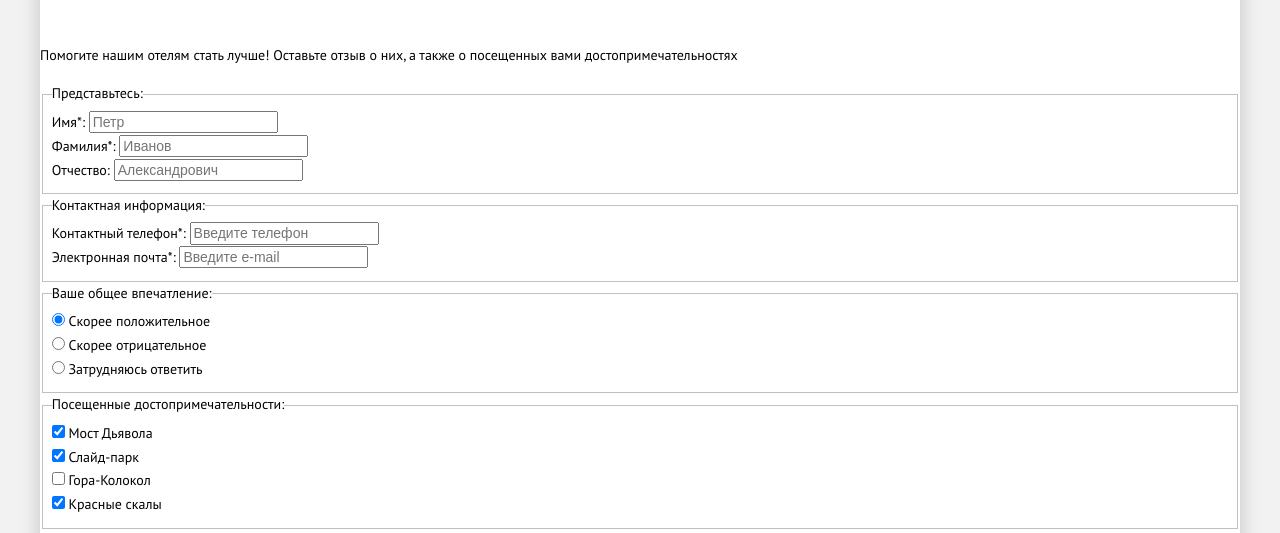
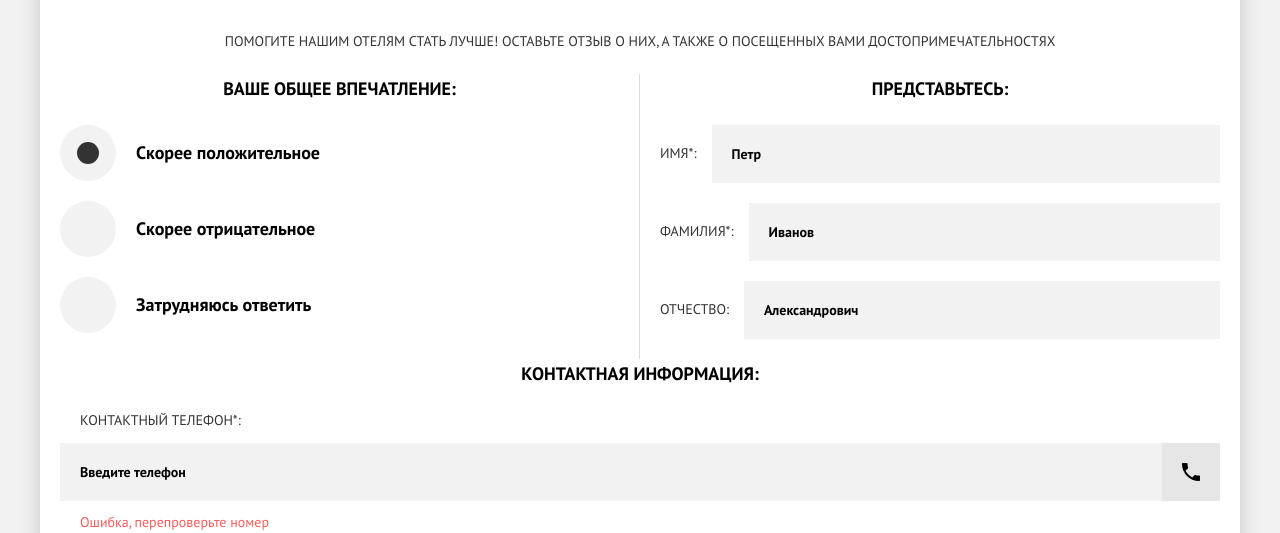
Before and after one commit to DiasNurdicanov/63990-sedona-1, a website: page form.html in a window 1280 px wide. Shown: the part 386-919 px from the top of the page. Drawn offline with nearby package versions, Linux system fonts and the light colour scheme; files that its build step writes are made by us from their sources.

Commit message:
Базовая стилизация страницы формы + начал сетку

```diff
--- a/form.html
+++ b/form.html
@@ -39,78 +39,96 @@
           <p>Помогите нашим отелям стать лучше! Оставьте отзыв о них, а также о посещенных вами достопримечательностях</p>
         </div>
         <form action="https://echo.htmlacademy.ru/" method="post" class="review__form">
-          <fieldset class="review__group">
-            <legend class="review__group-title">Представьтесь:</legend>
-            <div class="form-field">
-              <label for="name">Имя*:</label>
-              <input type="text" id="name" name="name" placeholder="Петр" required>
+          <fieldset class="review__group review__group--full-name">
+            <div class="review__group-title">Представьтесь:</div>
+            <div class="field-text">
+              <label class="field-text__label" for="name">Имя*:</label>
+              <input class="field-text__input" type="text" id="name" name="name" placeholder="Петр" required>
             </div>
-            <div class="form-field">
-              <label for="surname">Фамилия*:</label>
-              <input type="text" id="surname" name="surname" placeholder="Иванов" required>
+            <div class="field-text">
+              <label class="field-text__label" for="surname">Фамилия*:</label>
+              <input class="field-text__input" type="text" id="surname" name="surname" placeholder="Иванов" required>
             </div>
-            <div class="form-field">
-              <label for="patronymic">Отчество:</label>
-              <input type="text" id="patronymic" name="patronymic" placeholder="Александрович">
+            <div class="field-text">
+              <label class="field-text__label" for="patronymic">Отчество:</label>
+              <input class="field-text__input" type="text" id="patronymic" name="patronymic" placeholder="Александрович">
             </div>
           </fieldset>
 
-          <fieldset class="review__group">
-            <legend class="review__group-title">Контактная информация:</legend>
-            <div class="form-field">
-              <label for="nubmer">Контактный телефон*:</label>
-              <input type="tel" id="number" name="number" placeholder="Введите телефон" required>
+          <fieldset class="review__group  review__group--contacts">
+            <div class="review__group-title">Контактная информация:</div>
+            <div class="field-number">
+              <label class="field-number__label" for="nubmer">Контактный телефон*:</label>
+              <input class="field-number__input" type="tel" id="number" name="number" placeholder="Введите телефон" required>
+              <div class="field-number__error-message">Ошибка, перепроверьте номер</div>
             </div>
-            <div class="form-field">
-              <label for="email">Электронная почта*:</label>
-              <input type="email" id="email" name="email" placeholder="Введите e-mail" required>
+            <div class="field-email">
+              <label class="field-email__label" for="email">Электронная почта*:</label>
+              <input class="field-email__input" type="email" id="email" name="email" placeholder="Введите e-mail" required>
             </div>
           </fieldset>
 
-          <fieldset class="review__group">
-            <legend class="review__group-title">Ваше общее впечатление:</legend>
-            <div class="form-field">
-              <input type="radio" id="positive" value="positive" name="impression" checked>
-              <label for="positive">Скорее положительное</label>
+          <fieldset class="review__group review__group--impression">
+            <div class="review__group-title">Ваше общее впечатление:</div>
+            <div class="field-radio">
+              <input class="field-radio__input" type="radio" id="positive" value="positive" name="impression" checked>
+              <label class="field-radio__label" for="positive">
+                <span class="field-radio__label-text">Скорее положительное</span>
+              </label>
             </div>
-            <div class="form-field">
-              <input type="radio" id="negative" value="negative" name="impression">
-              <label for="negative">Скорее отрицательное</label>
+            <div class="field-radio">
+              <input class="field-radio__input" type="radio" id="negative" value="negative" name="impression">
+              <label class="field-radio__label" for="negative">
+                <span class="field-radio__label-text">Скорее отрицательное</span>
+              </label>
             </div>
-            <div class="form-field">
-              <input type="radio" id="difficult-to-answer" value="difficult-to-answer" name="impression">
-              <label for="difficult-to-answer">Затрудняюсь ответить</label>
+            <div class="field-radio">
+              <input class="field-radio__input" type="radio" id="difficult-to-answer" value="difficult-to-answer" name="impression">
+              <label class="field-radio__label" for="difficult-to-answer">
+                <span class="field-radio__label-text">Затрудняюсь ответить</span>
+              </label>
             </div>
           </fieldset>
 
-          <fieldset class="review__group">
-            <legend class="review__group-title">Посещенные достопримечательности:</legend>
-            <div class="form-field">
-              <input type="checkbox" id="devils-bridge" value="devils-bridge" checked>
-              <label for="devils-bridge">Мост Дьявола</label>
+          <fieldset class="review__group review__group--attraction">
+            <div class="review__group-title">Посещенные достопримечательности:</div>
+            <div class="field-checkbox">
+              <input class="field-checkbox__input" type="checkbox" id="devils-bridge" value="devils-bridge" checked>
+              <label class="field-checkbox__label" for="devils-bridge">
+                <span class="field-checkbox__label-text">Мост Дьявола</span>
+              </label>
             </div>
-            <div class="form-field">
-              <input type="checkbox" id="slide-park" value="slide-park" checked>
-              <label for="slide-park">Слайд-парк</label>
+            <div class="field-checkbox">
+              <input class="field-checkbox__input" type="checkbox" id="slide-park" value="slide-park" checked>
+              <label class="field-checkbox__label" for="slide-park">
+                <span class="field-checkbox__label-text">Слайд-парк</span>
+              </label>
             </div>
-            <div class="form-field">
-              <input type="checkbox" id="bell-rock" value="bell-rock">
-              <label for="bell-rock">Гора-Колокол</label>
+            <div class="field-checkbox">
+              <input class="field-checkbox__input" type="checkbox" id="bell-rock" value="bell-rock">
+              <label class="field-checkbox__label" for="bell-rock">
+                <span class="field-checkbox__label-text">Гора-Колокол</span>
+              </label>
             </div>
-            <div class="form-field">
-              <input type="checkbox" id="red-rocks" value="red-rocks" checked>
-              <label for="red-rocks">Красные скалы</label>
+            <div class="field-checkbox">
+              <input class="field-checkbox__input" type="checkbox" id="red-rocks" value="red-rocks" checked>
+              <label class="field-checkbox__label" for="red-rocks">
+                <span class="field-checkbox__label-text">Красные скалы</span>
+              </label>
             </div>
           </fieldset>
 
-          <fieldset class="review__group">
-            <legend class="review__group-title">Опишите свои эмоции:</legend>
-            <div class="form-field">
+          <fieldset class="review__group review__group--emotions">
+            <div class="review__group-title">Опишите свои эмоции:</div>
+            <div class="field-textarea">
               <textarea name="emotions" id="emotions" placeholder="Опишите подробно все свои восторги"></textarea>
             </div>
           </fieldset>
 
-          <button class="review__btn btn" type="submit">Отправить отзыв</button>
+          <footer class="review__footer">
+            <button class="review__btn btn" type="submit">Отправить отзыв</button>
+          </footer>
+
         </form>
       </section>
 
--- a/sass/blocks/btn.scss
+++ b/sass/blocks/btn.scss
@@ -5,4 +5,5 @@
   color: $color-secondary;
   text-decoration: none;
   padding: 15px;
+  border: none;
 }
--- /dev/null
+++ b/sass/blocks/field-checkbox.scss
@@ -0,0 +1,36 @@
+.field-checkbox {
+  margin-bottom: 20px;
+
+  &:last-child {
+    margin-bottom: 0;
+  }
+}
+.field-checkbox__input {
+  display: none;
+
+  &:checked + .field-checkbox__label:before {
+    padding: 17px;
+    background: #f2f2f2 url(../img/icon-tick.svg) no-repeat center;
+  }
+}
+.field-checkbox__label {
+  display: block;
+  font-size: 0;
+
+  &::before {
+    content: '';
+    display: inline-block;
+    vertical-align: middle;
+    width: 56px;
+    height: 56px;
+    border-radius: 5px;
+    background: #f2f2f2;
+    margin-right: 20px;
+  }
+}
+.field-checkbox__label-text {
+  display: inline-block;
+  vertical-align: middle;
+  font-size: $font-size--medium;
+  font-weight: 700;
+}
--- /dev/null
+++ b/sass/blocks/field-email.scss
@@ -0,0 +1,28 @@
+.field-email {
+
+}
+.field-email__label {
+  display: block;
+  padding-left: 20px;
+  text-transform: uppercase;
+  color: $color-text;
+  margin-bottom: 10px;
+}
+.field-email__input {
+  display: block;
+  width: 100%;
+  height: 58px;
+  background: #f2f2f2;
+  background: url(../img/icon-mail.svg) no-repeat right 20px center,
+              linear-gradient(to left, #e6e6e6 58px, #f2f2f2 58px);
+  border: none;
+  color: #000;
+  font-weight: 700;
+  padding: 20px;
+  padding-right: 78px;
+
+  &::placeholder {
+    color: #000;
+    opacity: 1;
+  }
+}
--- /dev/null
+++ b/sass/blocks/field-number.scss
@@ -0,0 +1,32 @@
+.field-number {
+
+}
+.field-number__label {
+  display: block;
+  padding-left: 20px;
+  text-transform: uppercase;
+  color: $color-text;
+  margin-bottom: 10px;
+}
+.field-number__input {
+  display: block;
+  width: 100%;
+  height: 58px;
+  background: #f2f2f2;
+  background: url(../img/icon-phone.svg) no-repeat right 20px center,
+              linear-gradient(to left, #e6e6e6 58px, #f2f2f2 58px);
+  border: none;
+  color: #000;
+  font-weight: 700;
+  padding: 20px;
+  padding-right: 78px;
+
+  &::placeholder {
+    color: #000;
+    opacity: 1;
+  }
+}
+.field-number__error-message {
+  padding: 10px 20px;
+  color: #ff5c5c;
+}
--- /dev/null
+++ b/sass/blocks/field-radio.scss
@@ -0,0 +1,43 @@
+.field-radio {
+  margin-bottom: 10px;
+
+  &:last-child {
+    margin-bottom: 0;
+  }
+}
+.field-radio__input {
+  display: none;
+
+  &:checked + .field-radio__label:before {
+    padding: 17px;
+    background: linear-gradient(to top, #333, #333),
+                linear-gradient(to top, #f2f2f2, #f2f2f2);
+    background-clip: content-box, border-box;
+  }
+}
+.field-radio__label {
+  display: block;
+  font-size: 0;
+
+  &::before {
+    content: '';
+    display: inline-block;
+    vertical-align: middle;
+    width: 56px;
+    height: 56px;
+    border-radius: 50%;
+    background: #f2f2f2;
+    margin-right: 20px;
+  }
+}
+.field-radio__label-text {
+  display: inline-block;
+  vertical-align: middle;
+  font-size: $font-size--medium;
+  font-weight: 700;
+}
+@media (min-width: $tablet-widths) {
+  .field-radio {
+    margin-bottom: 20px;
+  }
+}
--- /dev/null
+++ b/sass/blocks/field-text.scss
@@ -0,0 +1,29 @@
+.field-text {
+  display: flex;
+  align-items: center;
+  margin-bottom: 20px;
+
+  &:last-child {
+    margin-bottom: 0;
+  }
+}
+.field-text__label {
+  text-transform: uppercase;
+  color: $color-text;
+  margin-right: 15px;
+}
+.field-text__input {
+  width: 50%;
+  flex-grow: 1;
+  height: 58px;
+  background: #f2f2f2;
+  border: none;
+  color: #000;
+  font-weight: 700;
+  padding: 20px;
+
+  &::placeholder {
+    color: #000;
+    opacity: 1;
+  }
+}
--- /dev/null
+++ b/sass/blocks/field-textarea.scss
@@ -0,0 +1,18 @@
+.field-textarea {
+  textarea {
+    display: block;
+    width: 100%;
+    height: 160px;
+    background: #f2f2f2;
+    border: none;
+    color: #000;
+    font-weight: 700;
+    padding: 20px;
+    resize: vertical;
+
+    &::placeholder {
+      color: #000;
+      opacity: 1;
+    }
+  }
+}
--- /dev/null
+++ b/sass/blocks/review.scss
@@ -0,0 +1,58 @@
+.review__desc {
+  text-transform: uppercase;
+  color: $color-text;
+  padding: 0 20px;
+  text-align: center;
+  margin-bottom: 20px;
+
+  p {
+    margin: 0;
+  }
+}
+.review__group {
+  border: none;
+  border-top: 1px solid #e5e5e5;
+  padding: 20px;
+  margin: 0;
+}
+.review__group-title {
+  font-size: $font-size--medium;
+  font-weight: 700;
+  line-height: 1.7;
+  text-align: center;
+  text-transform: uppercase;
+  margin-bottom: 20px;
+}
+.review__footer {
+  padding: 20px;
+}
+.review__btn {
+  width: 100%;
+  text-transform: uppercase;
+  font-weight: 700;
+  font-size: $font-size--big;
+}
+
+@media (min-width: $tablet-widths) {
+  .review__form {
+    display: flex;
+    flex-wrap: wrap;
+  }
+  .review__group {
+    width: 100%;
+    border-top: none;
+    padding-top: 0;
+
+    &--impression {
+      width: 50%;
+      order: -1;
+      border-right: 1px solid #dbdbdb;
+    }
+    &--full-name {
+      width: 50%;
+    }
+  }
+  .review__footer {
+    width: 100%;
+  }
+}
--- a/sass/global/normalize.scss
+++ b/sass/global/normalize.scss
@@ -254,7 +254,7 @@ input,
 optgroup,
 select,
 textarea {
-  font-family: sans-serif; /* 1 */
+  font-family: inherit; /* 1 */
   font-size: 100%; /* 1 */
   line-height: 1.15; /* 1 */
   margin: 0; /* 2 */
--- a/sass/style.scss
+++ b/sass/style.scss
@@ -23,3 +23,10 @@
 @import "blocks/like.scss";
 @import "blocks/video.scss";
 @import "blocks/video-player.scss";
+@import "blocks/review.scss";
+@import "blocks/field-text.scss";
+@import "blocks/field-number.scss";
+@import "blocks/field-email.scss";
+@import "blocks/field-radio.scss";
+@import "blocks/field-checkbox.scss";
+@import "blocks/field-textarea.scss";
```
